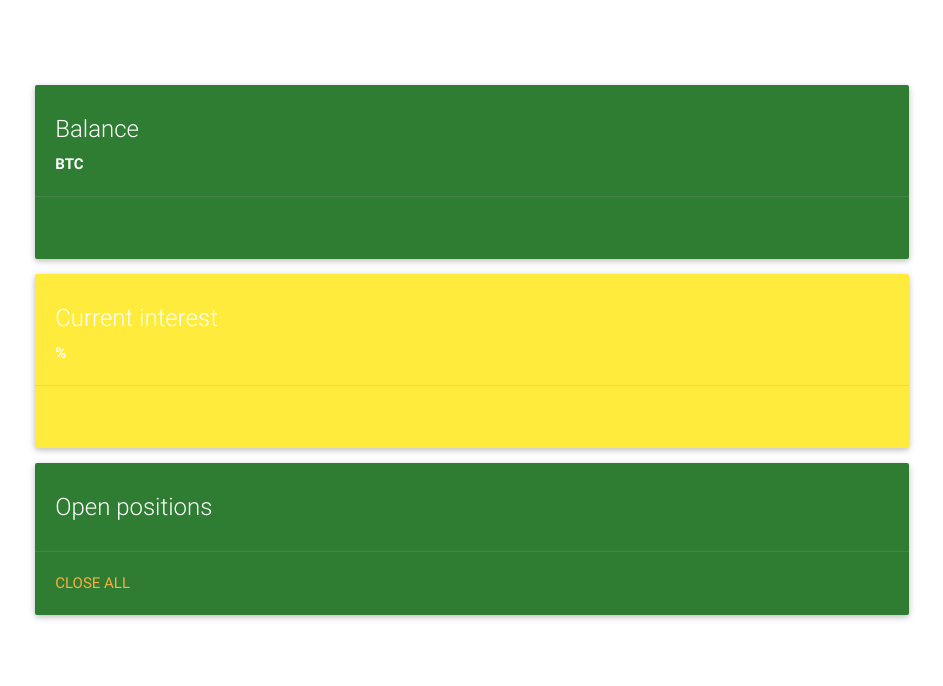
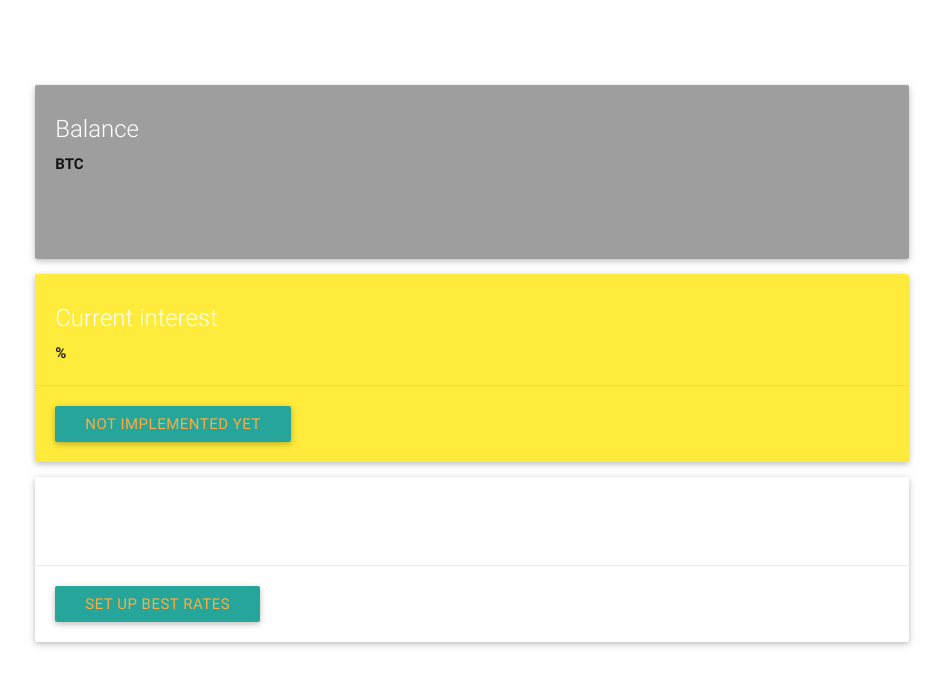
Before and after one commit to kwikiel/swaping, a Flask app: template templates/display.html in a window 1280 px wide. Shown: the top 686 px of the page, without its empty margins (168-1111 px from the left). Run offline with Flask 2, Linux system fonts and the light colour scheme; the template is opened without the code that fills it, so the values that code supplies are empty.

Commit message:
Design: Removed green colors

```diff
--- a/app.py
+++ b/app.py
@@ -67,7 +67,7 @@ def display(special):
     #Setting cookie
     #cutoff level
     cut = yolo.get_cutoff()
-    rsp = make_response(render_template("display.html", balance=balance, interest=interest, positions=positions, cut=cut))
+    rsp = make_response(render_template("display.html", balance=balance, interest=interest, positions=positions, cut=cut, special=special))
     rsp.set_cookie('key', 'value')
     return rsp
 
@@ -91,7 +91,7 @@ def cookie_insertion():
 
 if __name__ == '__main__':
     if os.path.isfile("test.db"):
-        app.run(host='0.0.0.0', port=5000, debug=True)
+        app.run(host='0.0.0.0', port=5000)
     else:
         db.create_all()
-        app.run(host='0.0.0.0', port=5000, debug=True)
+        app.run(host='0.0.0.0', port=5000)
--- a/templates/display.html
+++ b/templates/display.html
@@ -1,7 +1,7 @@
 {% extends "base.html" %}
 {% block content %}
-<div class="card green darken-3">
-    <div class="card-content white-text">
+<div class="card grey">
+    <div class="card-content">
         <span class="card-title">Balance</span>
         <p>{{ balance }} <b>BTC</b></p>
     </div>
@@ -18,18 +18,18 @@
   yellow
   {%- endif %}
   ">
-    <div class="card-content white-text">
+    <div class="card-content">
         <span class="card-title">Current interest</span>
         <p>{{ interest }} <b>%</b></p>
     </div>
     <div class="card-action">
-              <a href="#"></a>
+              <a class="btn" href="#">Not implemented yet</a>
     </div>
 </div>
 
 
-<div class="card green darken-3">
-    <div class="card-content white-text">
+<div class="card">
+    <div class="card-content">
         <span class="card-title">Open positions</span>
         {% for pos in positions %}
         <p>{{ pos['amount'] }} BTC</p><br>
@@ -38,7 +38,7 @@
   {% endfor %}
     </div>
     <div class="card-action">
-              <a href="/close">Close all</a>
+      <a class="btn" href="/make_best/{{ special }}">Set up best rates</a>
     </div>
 </div>
 {% endblock %}
```
